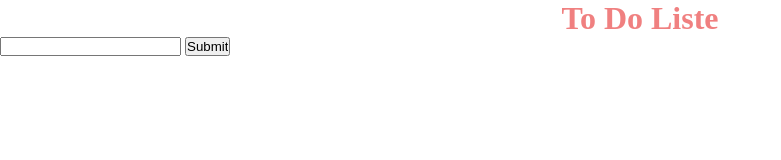
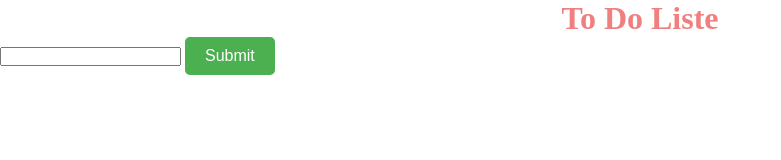
Before and after one commit to Silje32/To-Do-List, a plain HTML site: page index.html in a window 1280 px wide. Shown: the whole page, without its empty margins (0-781 px from the left). Drawn offline with Linux system fonts and the light colour scheme.

Commit message:
Added styling to my submit button

```diff
--- a/style.css
+++ b/style.css
@@ -8,6 +8,18 @@ h1 {
   color: lightcoral;
   text-align: center;
 }
+/* Form */
+/* Submit button styling */
+form input[type="submit"] {
+  padding: 10px 20px;
+  font-size: 1rem;
+  border: none;
+  background-color: #4caf50;
+  color: white;
+  cursor: pointer;
+  border-radius: 5px;
+  transition: background-color 0.3s ease;
+}
 /* To-Do List Styles (Main) */
 #list-container {
   width: 100%;
```
